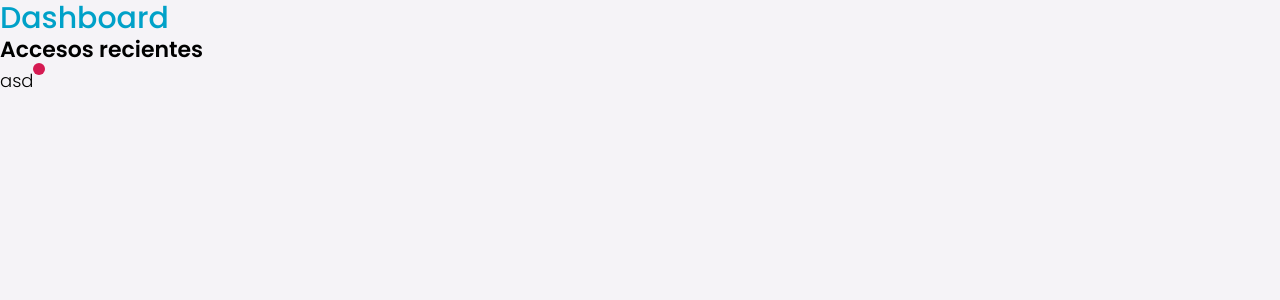
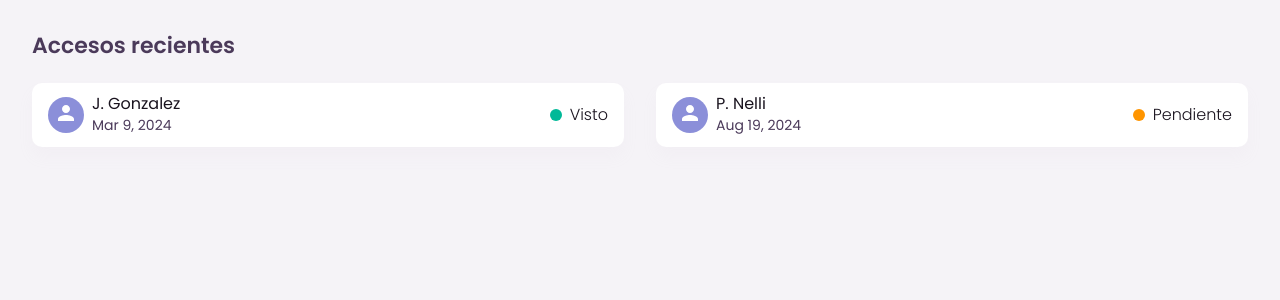
Before and after one commit to Gonzalez-Joaquin/Navi, a React (Vite) app: page /dashboard in a window 1280 px wide. Shown: the top 300 px of the page. Built offline with nearby package versions, Linux system fonts and the light colour scheme.

Commit message:
Merge branch 'FRN-011' into dev

```diff
--- /dev/null
+++ b/src/Components/User/User.module.css
@@ -0,0 +1,58 @@
+.container {
+  display: flex;
+  align-items: center;
+  justify-content: center;
+  gap: 8px;
+}
+
+.profile-svg {
+  width: 24px;
+  height: 24px;
+}
+
+.profile-svg > svg {
+  width: 16px;
+  height: 16px;
+}
+
+.profile-pic {
+  width: 36px;
+  height: 36px;
+  border-radius: 50%;
+  display: grid;
+  place-items: center;
+  background: var(--color-terciario);
+}
+
+.profile-pic > img {
+  border-radius: 50%;
+  width: 100%;
+  height: 100%;
+  object-fit: fill;
+}
+
+.profile-pic > svg {
+  position: relative;
+  bottom: 0.1rem;
+}
+
+.profile-pic > svg > path {
+  fill: var(--color-white);
+}
+
+.information {
+  display: flex;
+  align-items: flex-start;
+  justify-content: flex-start;
+  flex-direction: column;
+}
+
+.name {
+  font: normal 400 16px/126% 'Poppins';
+  color: var(--color-black);
+}
+
+.info {
+  font: normal 400 14px/148% 'Poppins';
+  color: var(--color-hint-text);
+}
--- /dev/null
+++ b/src/Components/User/User.tsx
@@ -0,0 +1,44 @@
+import styles from './User.module.css'
+
+interface Props {
+  name: string
+  size?: 'small' | 'medium' | 'medium + info'
+  image?: string
+  info?: string
+}
+
+const User = ({ name, info, image, size = 'medium' }: Props) => {
+  return (
+    <div className={styles.container}>
+      {size === 'small' ? (
+        <div className={styles['profile-svg']}>
+          <svg width="16" height="16" viewBox="0 0 16 16" fill="none" xmlns="http://www.w3.org/2000/svg">
+            <path
+              d="M8 8C10.21 8 12 6.21 12 4C12 1.79 10.21 0 8 0C5.79 0 4 1.79 4 4C4 6.21 5.79 8 8 8ZM8 10C5.33 10 0 11.34 0 14V16H16V14C16 11.34 10.67 10 8 10Z"
+              fill="#9D3FE7"
+            />
+          </svg>
+        </div>
+      ) : (
+        <div className={styles['profile-pic']}>
+          {image ? (
+            <img src={image} alt={`profile-pic-${name}`} />
+          ) : (
+            <svg width="16" height="16" viewBox="0 0 16 1 6" fill="none" xmlns="http://www.w3.org/2000/svg">
+              <path
+                d="M8 8C10.21 8 12 6.21 12 4C12 1.79 10.21 0 8 0C5.79 0 4 1.79 4 4C4 6.21 5.79 8 8 8ZM8 10C5.33 10 0 11.34 0 14V16H16V14C16 11.34 10.67 10 8 10Z"
+                fill="#9D3FE7"
+              />
+            </svg>
+          )}
+        </div>
+      )}
+      <div className={styles.information}>
+        <span className={styles.name}>{name}</span>
+        {size === 'medium + info' && info ? <p className={styles.info}>{info}</p> : null}
+      </div>
+    </div>
+  )
+}
+
+export default User
--- a/src/Components/index.ts
+++ b/src/Components/index.ts
@@ -2,3 +2,4 @@ export { default as FormInput } from './FormInput/FormInput'
 export { default as Button } from './Button/Button'
 export { default as Loader } from './Loader/Loader'
 export { default as Badge } from './Badge/Badge'
+export { default as User } from './User/User'
--- a/src/Pages/Dashboard/Components/UserCard/UserCard.module.css
+++ b/src/Pages/Dashboard/Components/UserCard/UserCard.module.css
@@ -0,0 +1,11 @@
+.container {
+  width: 100%;
+  padding: 0.7rem 1rem;
+  background-color: var(--color-white);
+  border-radius: 10px;
+  max-width: 50%;
+  display: flex;
+  align-items: center;
+  justify-content: space-between;
+  box-shadow: 0px 10px 15px rgba(211, 192, 214, 0.07);
+}
--- a/src/Pages/Dashboard/Components/UserCard/UserCard.tsx
+++ b/src/Pages/Dashboard/Components/UserCard/UserCard.tsx
@@ -1,10 +1,19 @@
-import Badge from '../../../../Components/Badge/Badge'
+import { Badge, User } from '../../../../Components'
 import styles from './UserCard.module.css'
 
-const UserCard = () => {
+interface Props {
+  name: string
+  size: string
+  status: 'error' | 'warning' | 'success' | 'processing'
+  text: string
+  info?: string
+}
+
+const UserCard = (props: Props) => {
   return (
-    <div>
-      <Badge extra={{ text: 'asd' }} />
+    <div className={styles.container}>
+      <User name={props.name} size="medium + info" info={props.info} />
+      <Badge type="status" status={props.status} extra={{ text: props.text }} />
     </div>
   )
 }
--- a/src/Pages/Dashboard/Dashboard.module.css
+++ b/src/Pages/Dashboard/Dashboard.module.css
@@ -0,0 +1,6 @@
+.section {
+  padding: 2rem;
+  display: flex;
+  flex-direction: column;
+  gap: 4rem;
+}
--- a/src/Pages/Dashboard/Dashboard.tsx
+++ b/src/Pages/Dashboard/Dashboard.tsx
@@ -4,8 +4,7 @@ import styles from './Dashboard.module.css'
 
 const Dashboard = () => {
   return (
-    <section>
-      <h2>Dashboard</h2>
+    <section className={styles.section}>
       <RecentAccesses />
     </section>
   )
--- a/src/Pages/Dashboard/Layout/RecentAccesses/RecentAccesses.module.css
+++ b/src/Pages/Dashboard/Layout/RecentAccesses/RecentAccesses.module.css
@@ -0,0 +1,15 @@
+.article {
+  display: flex;
+  flex-direction: column;
+  gap: 1.5rem;
+}
+
+.article > h3 {
+  color: var(--color-hint-text);
+}
+
+.container {
+  width: 100%;
+  display: flex;
+  gap: 2rem;
+}
--- a/src/Pages/Dashboard/Layout/RecentAccesses/RecentAccesses.tsx
+++ b/src/Pages/Dashboard/Layout/RecentAccesses/RecentAccesses.tsx
@@ -3,10 +3,27 @@ import styles from './RecentAccesses.module.css'
 
 const RecentAccesses = () => {
   return (
-    <article>
+    <article className={styles.article}>
       <h3>Accesos recientes</h3>
-      <div>
-        <UserCard />
+      <div className={styles.container}>
+        <UserCard
+          {...{
+            name: 'J. Gonzalez',
+            size: 'medium + info',
+            info: 'Mar 9, 2024',
+            status: 'success',
+            text: 'Visto',
+          }}
+        />
+        <UserCard
+          {...{
+            name: 'P. Nelli',
+            size: 'medium + info',
+            info: 'Aug 19, 2024',
+            status: 'warning',
+            text: 'Pendiente',
+          }}
+        />
       </div>
     </article>
   )
--- a/src/Pages/Login/Login.module.css
+++ b/src/Pages/Login/Login.module.css
@@ -27,7 +27,7 @@
   height: 100%;
   top: 0;
   left: 0;
-  background-color: rgba(0, 0, 0, 0.8);
+  background-color: rgba(26, 20, 31, .8);
 }
 
 .overlay::after {
--- a/src/index.css
+++ b/src/index.css
@@ -92,7 +92,7 @@ textarea {
 }
 
 *::-webkit-scrollbar-thumb {
-  background-color: #7979799e;
+  background-color: var(--color-spacer-light);
   border-radius: 50px;
   border: 0px solid var(--color-spacer-light);
 }
```
